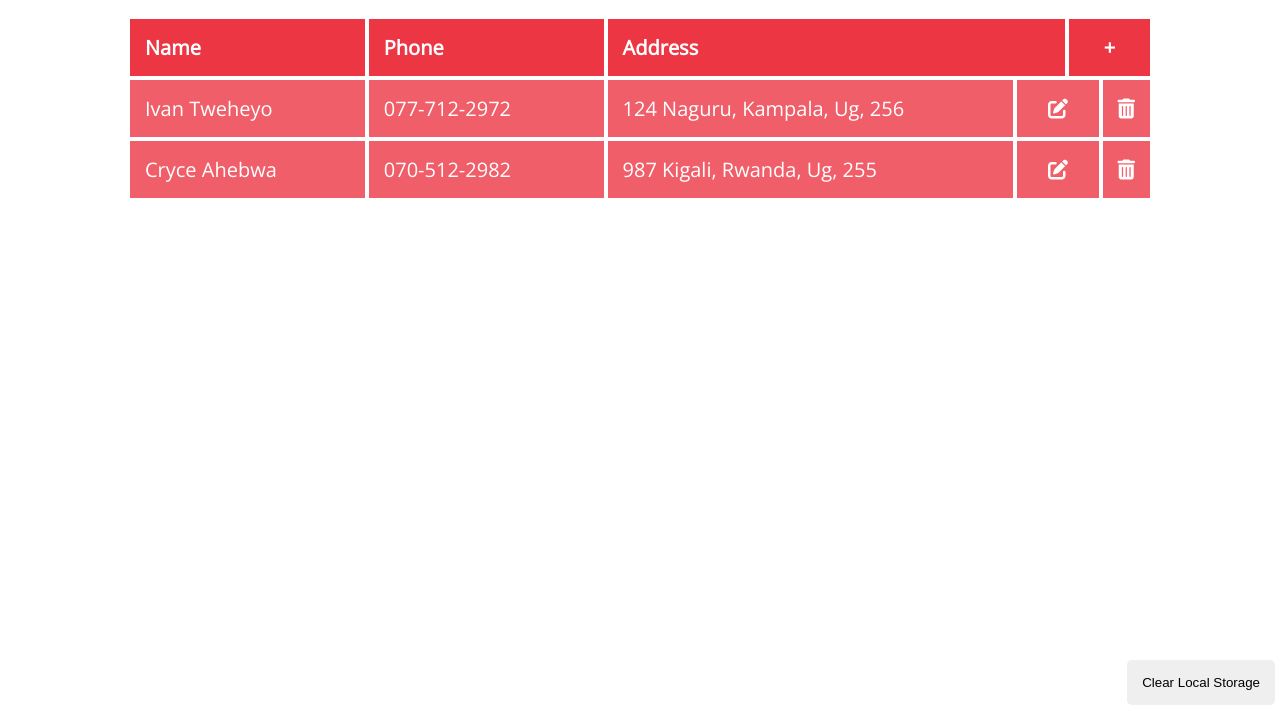
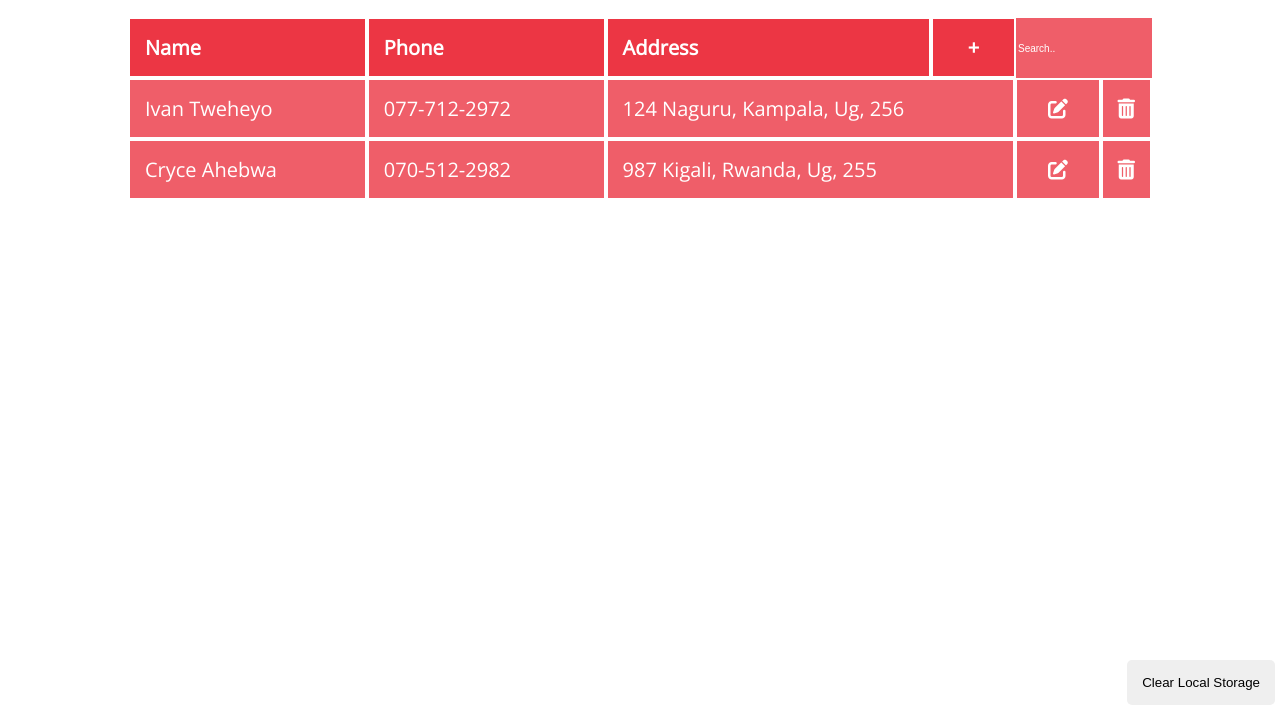
Before and after one commit to ivankfit/Contaxts, a plain HTML site: page login.html in a window 1280 px wide. Shown: the part 90-800 px from the top of the page. Drawn offline with nearby package versions, Linux system fonts and the light colour scheme.

Commit message:
added search bar to the dashboard

```diff
--- a/login.html
+++ b/login.html
@@ -15,6 +15,7 @@
                 <div class="cms-table-column cms-phone cms-header">Phone</div>
                 <div class="cms-table-column cms-address cms-header">Address</div>
                 <div class="cms-table-column cms-header cms-add-entry-column" id="cmsAddNewEntry">+</div>
+                <input type="text" placeholder="Search..">
             </div>
             <span id="tableBody"></span>
         </div>
--- a/style.css
+++ b/style.css
@@ -27,6 +27,16 @@ h1{
 .cms-table-row{
     display:flex;
 }
+.cms-table-row input[type=text] {
+    border: none;
+    margin-top: 1px;
+    font-size: 10px;
+    background-color: rgba(236, 54, 68, 0.8);
+  }
+  ::placeholder{
+      font-size: 10px;
+      color: white;
+  }
 
 .cms-table-column{
     background-color: rgba(236, 54, 68, 0.8);
```
